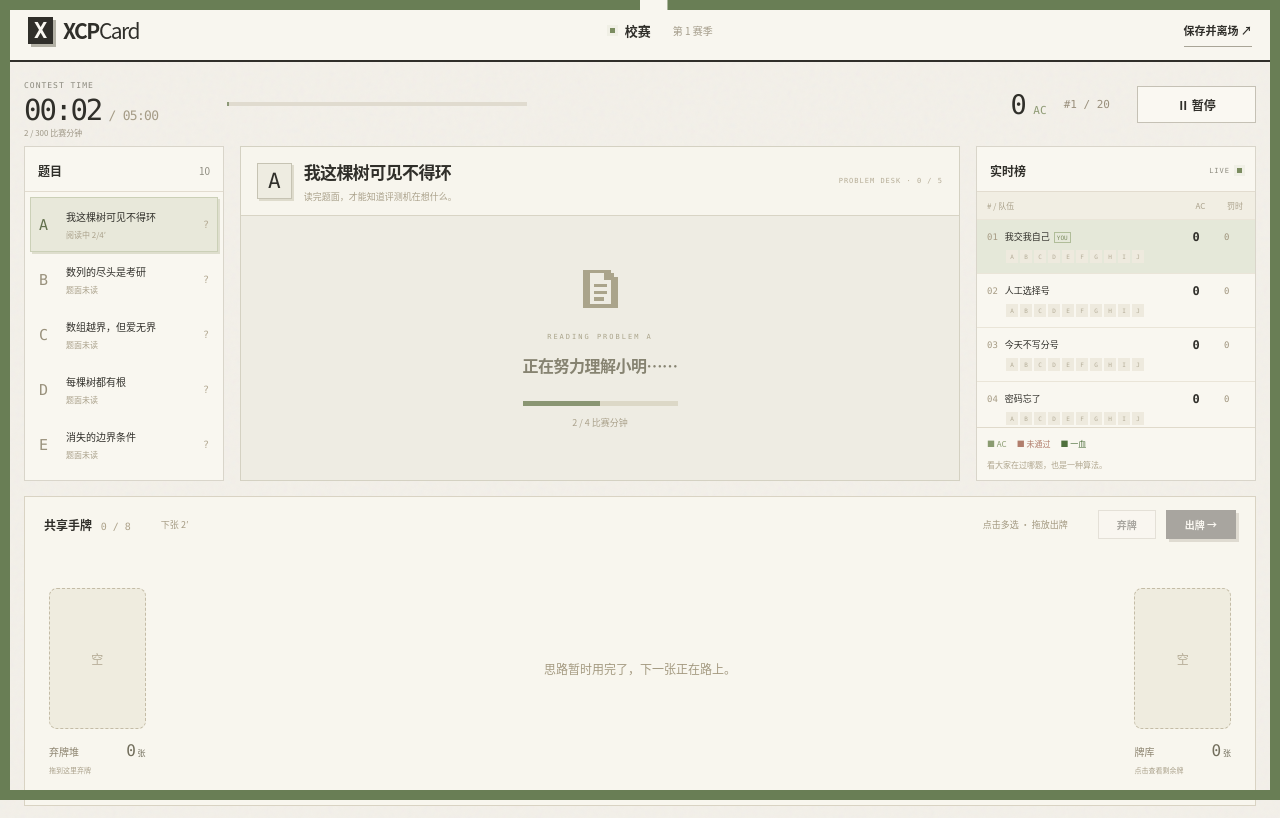
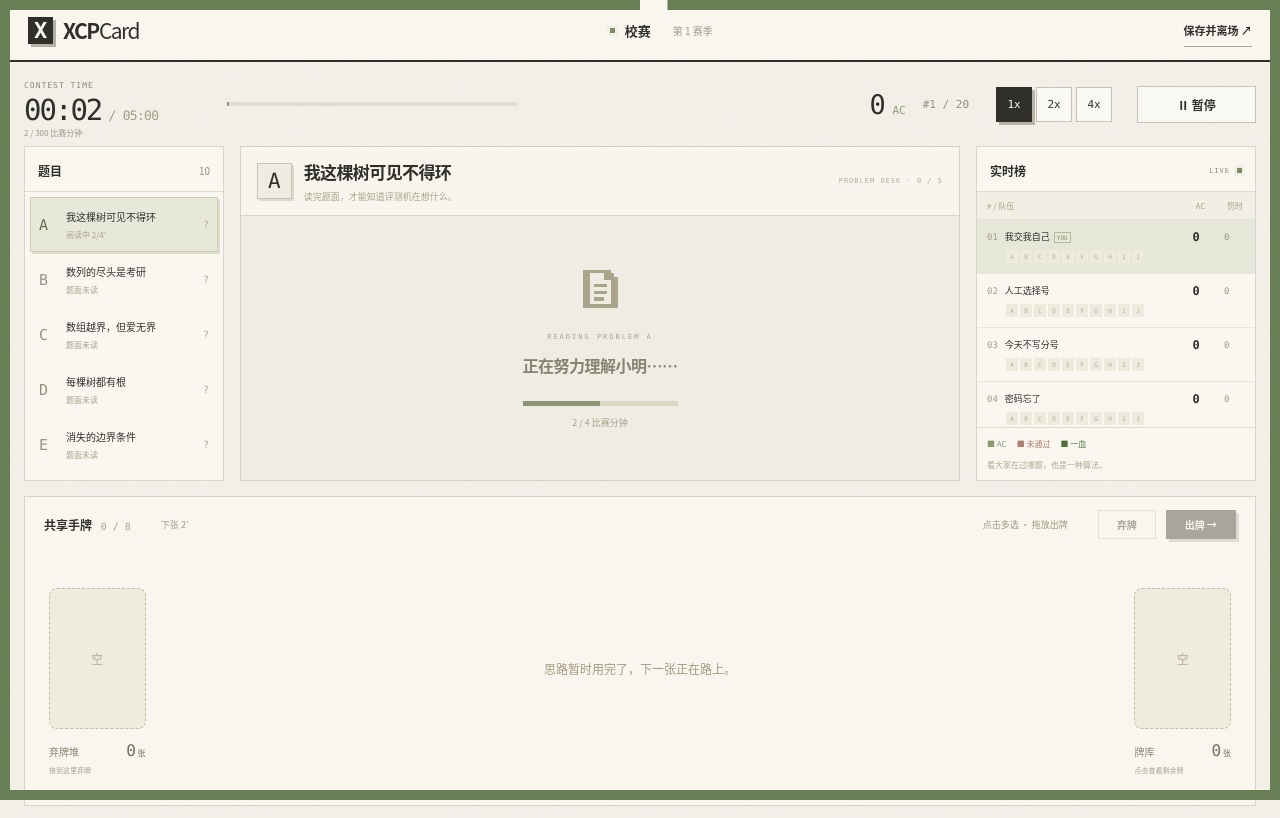
Before and after one commit to feli77/XCPCard, a React (Vite) app: page / in a window 1280 px wide. Both pictures are taken after a click on the button "参加比赛 →". Built offline with nearby package versions, Linux system fonts and the light colour scheme.

Commit message:
添加比赛 1x、2x 和 4x 速度控件

```diff
--- a/src/ui/App.tsx
+++ b/src/ui/App.tsx
@@ -52,6 +52,7 @@ export function App() {
     session.match ? "match" : "lobby",
   );
   const [selected, setSelected] = useState<string[]>([]);
+  const [speed, setSpeed] = useState<1 | 2 | 4>(1);
   const [viewProblem, setViewProblem] = useState(
     session.match?.currentProblem || 0,
   );
@@ -67,17 +68,18 @@ export function App() {
   useEffect(() => {
     if (!match || match.paused || match.status !== "playing") return;
     let last = performance.now();
+    const tickDuration = 1000 / speed;
     const timer = window.setInterval(() => {
       const now = performance.now();
-      const elapsed = Math.floor((now - last) / 1000);
+      const elapsed = Math.floor((now - last) / tickDuration);
       if (!elapsed) return;
-      last += elapsed * 1000;
+      last += elapsed * tickDuration;
       setSession((s) =>
         s.match ? { ...s, match: advanceMatch(s.match, elapsed) } : s,
       );
     }, 200);
     return () => clearInterval(timer);
-  }, [match?.id, match?.paused, match?.status]);
+  }, [match?.id, match?.paused, match?.status, speed]);
   useEffect(() => {
     if (match?.status !== "finished" || result?.matchId === match.id) return;
     setSession((s) => {
@@ -113,6 +115,7 @@ export function App() {
     setSession((s) => ({ ...s, match: next, result: null }));
     setViewProblem(0);
     setSelected([]);
+    setSpeed(1);
     setScreen("match");
   }
   function chooseProblem(index: number) {
@@ -278,12 +281,14 @@ export function App() {
       {screen === "match" && match && (
         <MatchView
           match={match}
+          speed={speed}
           viewProblem={viewProblem}
           selected={selected}
           onCommand={command}
           onChooseProblem={chooseProblem}
           onToggleSelected={uid => setSelected(ids => ids.includes(uid) ? ids.filter(id => id !== uid) : [...ids, uid])}
           onTogglePause={togglePause}
+          onChangeSpeed={setSpeed}
         />
       )}
 
--- a/src/ui/MatchView.tsx
+++ b/src/ui/MatchView.tsx
@@ -12,20 +12,22 @@ import { useCardTransfers } from './useCardTransfers';
 
 interface MatchViewProps {
   match: Match;
+  speed: 1 | 2 | 4;
   viewProblem: number;
   selected: string[];
   onCommand: (action: Action) => void;
   onChooseProblem: (index: number) => void;
   onToggleSelected: (uid: string) => void;
   onTogglePause: () => void;
+  onChangeSpeed: (speed: 1 | 2 | 4) => void;
 }
 
 const timeText = (value: number) =>
   `${Math.floor(value / 60).toString().padStart(2, '0')}:${Math.floor(value % 60).toString().padStart(2, '0')}`;
 
 export function MatchView({
-  match, viewProblem, selected,
-  onCommand, onChooseProblem, onToggleSelected, onTogglePause,
+  match, speed, viewProblem, selected,
+  onCommand, onChooseProblem, onToggleSelected, onTogglePause, onChangeSpeed,
 }: MatchViewProps) {
   const root = useRef<HTMLElement>(null);
   const [deckOpen, setDeckOpen] = useState(false);
@@ -76,6 +78,15 @@ export function MatchView({
       <div className="player-record">
         <b>{player.solved}<span> AC</span></b>
         <small>#{player.rank} / {leaderboard.length}</small>
+      </div>
+      <div className="speed-control" role="group" aria-label="比赛速度">
+        {([1, 2, 4] as const).map(value => <button
+          key={value}
+          className={speed === value ? 'primary' : 'secondary'}
+          aria-pressed={speed === value}
+          disabled={match.status === 'finished'}
+          onClick={() => onChangeSpeed(value)}
+        >{value}x</button>)}
       </div>
       <button
         className={match.paused ? 'primary pause-button' : 'secondary pause-button'}
--- a/src/ui/match.css
+++ b/src/ui/match.css
@@ -134,6 +134,17 @@
 }
 .player-record > small {
   color: #998f7c;
+  font: 11px var(--mono);
+}
+.speed-control {
+  display: flex;
+  flex-shrink: 0;
+  gap: 4px;
+}
+.speed-control button {
+  width: 36px;
+  min-height: 35px;
+  padding: 8px 0;
   font: 11px var(--mono);
 }
 .pause-button {
```
Also changed, not shown: 1 other file (tests, documents, lock files or other folders).
